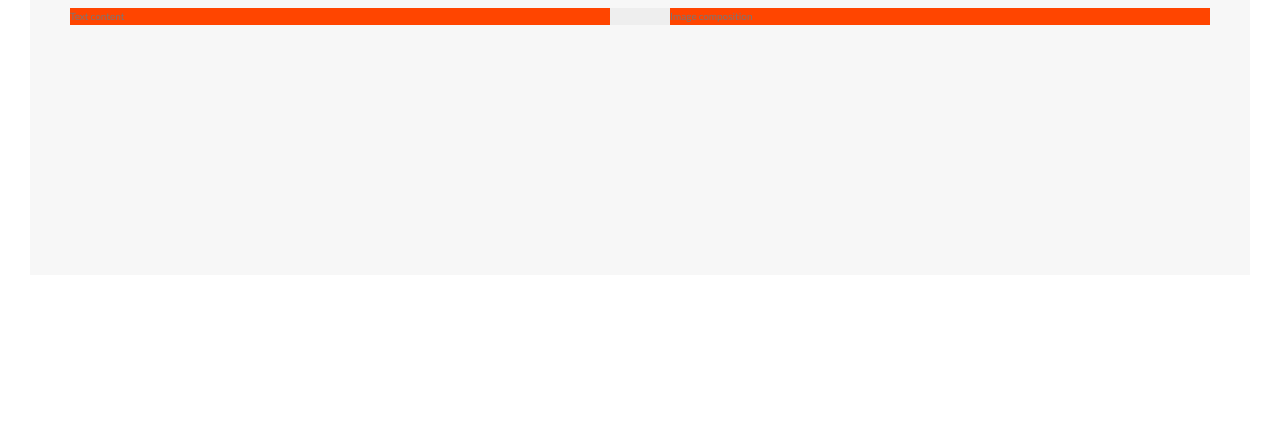
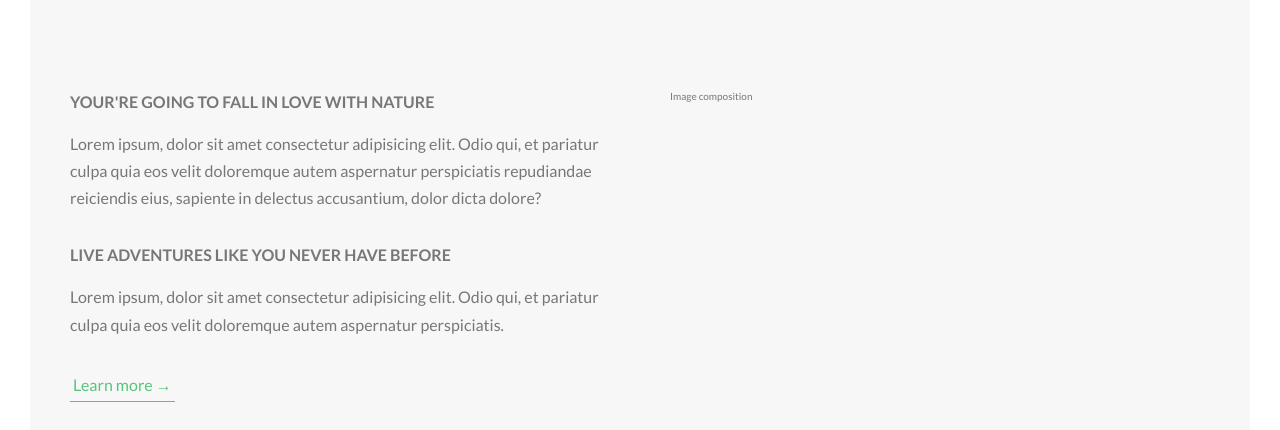
Before and after one commit to vahid-bagh3ri/NaTours, a website: page index.html in a window 1280 px wide. Shown: the part 932-1362 px from the top of the page. Before the commit the page ends 1237 px from the top, so only its background shows below. Drawn offline with Linux system fonts and the light colour scheme.

Commit message:
about section22

```diff
--- a/index.html
+++ b/index.html
@@ -1,21 +1,24 @@
 <!DOCTYPE html>
 <html lang="en">
   <head>
-        <meta charset="UTF-8">
-        <meta name="viewport" content="width=device-width, initial-scale=1.0">
+    <meta charset="UTF-8" />
+    <meta name="viewport" content="width=device-width, initial-scale=1.0" />
 
-        <link href="https://fonts.googleapis.com/css?family=Lato:100,300,400,700,900" rel="stylesheet">
+    <link
+      href="https://fonts.googleapis.com/css?family=Lato:100,300,400,700,900"
+      rel="stylesheet"
+    />
 
     <!-- <link rel="stylesheet" href="css/icon-font.css"> -->
-        <link rel="stylesheet" href="css/style.css">
-        <link rel="shortcut icon" type="image/png" href="img/favicon.png">
+    <link rel="stylesheet" href="css/style.css" />
+    <link rel="shortcut icon" type="image/png" href="img/favicon.png" />
 
     <title>Natours | Exciting tours for adventurous people</title>
   </head>
   <body>
     <header class="header">
       <div class="header__logo-box">
-                <img src="img/logo-white.png" alt="logo" class="header__logo">
+        <img src="img/logo-white.png" alt="logo" class="header__logo" />
       </div>
 
       <div class="header__text-box">
@@ -26,28 +29,45 @@
 
         <a href="#" class="btn btn--white btn--animated">DISCOVER OUR TOURS</a>
       </div>
-
     </header>
 
     <main>
       <section class="section-about">
-                <div class="u-center-text">
+        <div class="u-center-text u-margin-bottom-big">
           <h2 class="heading-secondary">
             Exciting tours for adventurous people
           </h2>
         </div>
 
+
+
+
         <div class="row">
           <div class="col-1-of-2">
-                        Text content
+            <h3 class="heading-tertiary u-margin-bottom-small">
+              Your're going to fall in love with nature
+            </h3>
+            <p class="paragraph">
+              Lorem ipsum, dolor sit amet consectetur adipisicing elit. Odio
+              qui, et pariatur culpa quia eos velit doloremque autem aspernatur
+              perspiciatis repudiandae reiciendis eius, sapiente in delectus
+              accusantium, dolor dicta dolore?
+            </p>
+
+            <h3 class="heading-tertiary u-margin-bottom-small">
+              Live adventures like you never have before
+            </h3>
+           <p class="paragraph">
+              Lorem ipsum, dolor sit amet consectetur adipisicing elit. Odio
+              qui, et pariatur culpa quia eos velit doloremque autem aspernatur
+              perspiciatis.
+            </p>
+
+            <a href="#" class="btn-text">Learn more &rarr;</a>
           </div>
-                    <div class="col-1-of-2">
-                        Image composition
-                    </div>
+          <div class="col-1-of-2">Image composition</div>
         </div>
       </section>
-
-
     </main>
 
     <!--
@@ -119,9 +139,5 @@
             </div>
         </section>
     -->
-
-
-
-
   </body>
 </html>
--- a/sass/abstracts/_variables.scss
+++ b/sass/abstracts/_variables.scss
@@ -8,6 +8,9 @@ $color-grey-dark : #777;
 $color-white: #fff;
 $color-black: #000;
 
+//font
+
+$default-font-size: 1.6rem;
 
 // Grid
 
--- a/sass/base/_typography.scss
+++ b/sass/base/_typography.scss
@@ -39,6 +39,9 @@ body{
 
         animation: moveInRight 1s ease-out;
     }
+
+
+
 }
 
 .heading-secondary{
@@ -57,3 +60,18 @@ body{
         text-shadow: .5rem 1rem 2rem rgba($color-black , .2);
     }
 }
+
+.heading-tertiary{
+    font-size: 1.6rem;
+    font-weight: 700;
+    text-transform: uppercase;
+}
+
+.paragraph{
+    font-size: 1.6rem;
+
+
+    &:not(:last-child){
+        margin-bottom: 3rem;
+    }
+}
--- a/sass/base/_utilities.scss
+++ b/sass/base/_utilities.scss
@@ -1,2 +1,13 @@
-.u-center-text{ text-align: center;
+.u-center-text {
+  text-align: center;
 }
+
+.u-margin-bottom-small {
+  margin-bottom: 1.5rem;
+}
+.u-margin-bottom-medium {
+  margin-bottom: 4rem;
+}
+.u-margin-bottom-big {
+  margin-bottom: 8rem;
+}
--- a/sass/components/_button.scss
+++ b/sass/components/_button.scss
@@ -1,41 +1,41 @@
-.btn{
+.btn {
   &:link,
-    &:visited{
+  &:visited {
     text-transform: uppercase;
     text-decoration: none;
     padding: 1.5rem 4rem;
     display: inline-block;
     border-radius: 30rem;
-        transition: all .2s;
+    transition: all 0.2s;
     position: relative;
     font-size: 1.6rem;
   }
 
-    &:hover{
+  &:hover {
     transform: translateY(-3px);
-        box-shadow: 0 1rem 2rem rgba($color-black , .2);
-        &::after{
+    box-shadow: 0 1rem 2rem rgba($color-black, 0.2);
+    &::after {
       transform: scaleX(1.4) scaleY(1.6);
       opacity: 0;
     }
   }
 
-    &:active{
+  &:active {
     transform: translateY(-1px);
-        box-shadow: 0 .5rem 1rem rgba($color-black , .2);
+    box-shadow: 0 0.5rem 1rem rgba($color-black, 0.2);
   }
 
-    &--white{
+  &--white {
     background-color: $color-white;
     color: $color-grey-dark;
 
-        &::after{
+    &::after {
       background-color: $color-white;
     }
   }
 
-    &::after{
-        content: '';
+  &::after {
+    content: "";
     display: inline-block;
     height: 100%;
     width: 100%;
@@ -44,11 +44,29 @@
     top: 0;
     left: 0;
     z-index: -1;
-        transition: all .4s;
+    transition: all 0.4s;
   }
 
-    &--animated{
-        animation: moveInBottom .5s ease-out .75s;
+  &--animated {
+    animation: moveInBottom 0.5s ease-out 0.75s;
     animation-fill-mode: backwards;
   }
 }
+
+.btn-text {
+    &:link,
+    &:visited{
+        font-size: 1.6rem;
+        color: $color-primary;
+        display: inline-block;
+        text-decoration: none;
+        border-bottom: 1px solid $color-primary;
+        padding: 3px;
+    }
+    &:hover{
+
+    }
+    &:active{
+
+    }
+}
--- a/sass/layout/_grid.scss
+++ b/sass/layout/_grid.scss
@@ -1,6 +1,5 @@
 .row{
     max-width: $grid-width;
-    background-color: #eee;
     margin: 0 auto;
 
 
@@ -11,7 +10,6 @@
     @include clearfix;
 
     [class^="col-"] {
-        background-color: orangered;
         float: left;
 
         &:not(:last-child){
```
Also changed, not shown: sass/base/_animation.scss (+11 -12 lines), css/style.css. Lines whose indentation alone changed are shown as unchanged.
